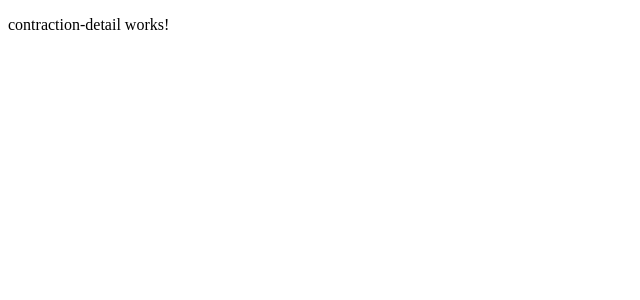
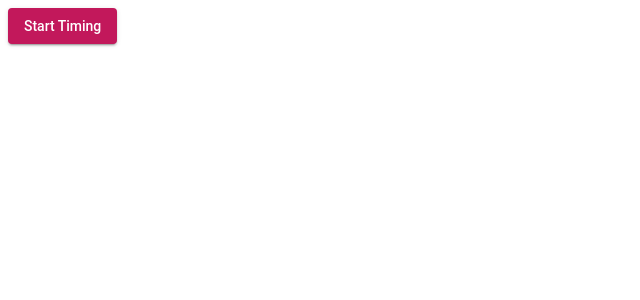
Before and after one commit to courtneypattison/contraction-timer, an Angular app: page / in a window 1280 px wide. Shown: the top 300 px of the page, without its empty margins (0-640 px from the left). Built offline with nearby package versions, Linux system fonts and the light colour scheme.

Commit message:
Added button to ContractionDetail

```diff
--- a/src/app/contractions/contraction-detail/contraction-detail.component.html
+++ b/src/app/contractions/contraction-detail/contraction-detail.component.html
@@ -1,3 +1 @@
-<p>
-  contraction-detail works!
-</p>
+<button mat-raised-button color="primary">Start Timing</button>
--- a/src/app/contractions/contractions.module.ts
+++ b/src/app/contractions/contractions.module.ts
@@ -1,5 +1,6 @@
 import { NgModule } from '@angular/core';
 import { CommonModule } from '@angular/common';
+import { MatButtonModule } from '@angular/material/button';
 
 import { ContractionsRoutingModule } from './contractions-routing.module';
 
@@ -9,6 +10,7 @@
 @NgModule({
   imports: [
     CommonModule,
+    MatButtonModule,
     ContractionsRoutingModule
   ],
   declarations: [
```
